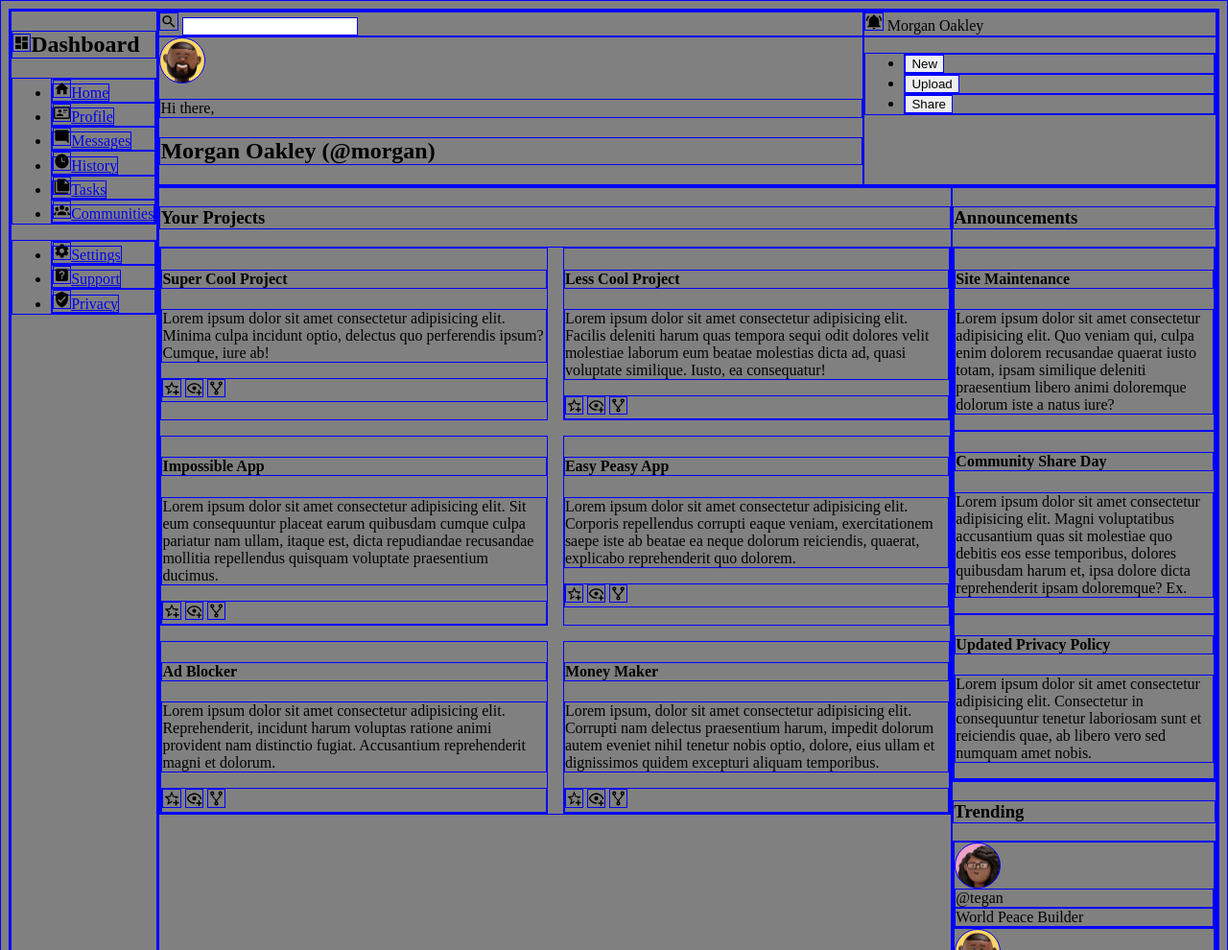
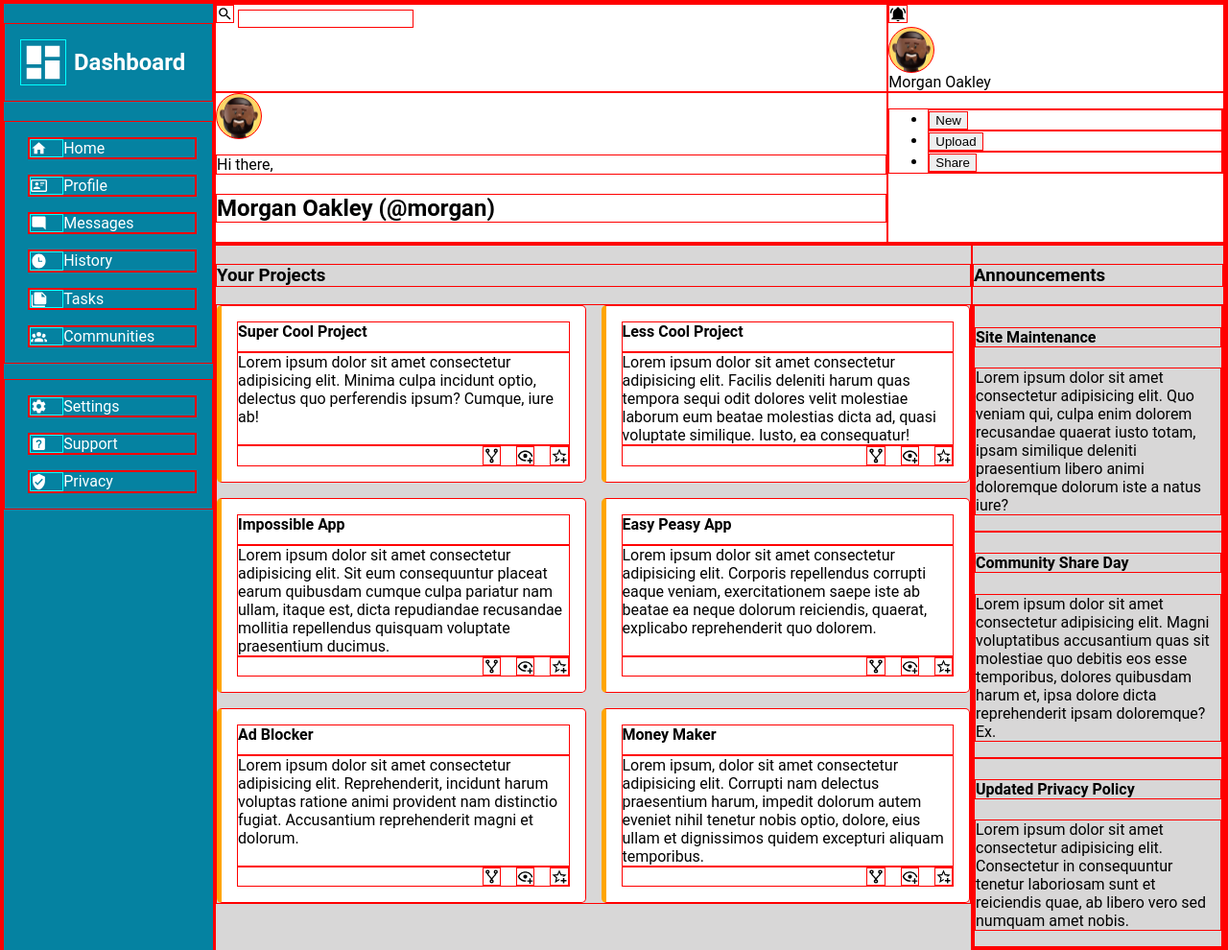
Before and after one commit to Robotkio/odin-admin-dashboard, a plain HTML site: page index.htm in a window 1280 px wide. Shown: the top 990 px of the page at 96% size. Drawn offline with Linux system fonts and the light colour scheme.

Commit message:
complete sidebar styling start work on remaining styling

```diff
--- a/index.htm
+++ b/index.htm
@@ -31,6 +31,7 @@
             </div>
             <div class="user-ref">
                 <img src="img/ico/bell-ring.svg" alt="icon" class="icon">
+                <div class="user-icon user1">&nbsp;</div>
                 Morgan Oakley
             </div>
             <div class="user-title">
--- a/style.css
+++ b/style.css
@@ -1,10 +1,13 @@
 * {
     box-sizing: border-box;
-    border: 1px solid blue;
+    border: 1px solid red;
 }
 
 body {
     background-color: grey;
+    font-family: Roboto, sans-serif;
+    padding: 0;
+    margin: 0;
 }
 
 .user-icon {
@@ -26,6 +29,7 @@ body {
 
 .container {
     display: grid;
+    grid-template-columns: minmax(220px, 1fr) 5fr;
     grid-template-areas:
     "sidebar header"
     "sidebar content";
@@ -33,12 +37,48 @@ body {
 
 .sidebar {
     grid-area: sidebar;
+    background-color: rgb(5, 130, 161);
+    color: white;
+}
+
+.sidebar .icon {
+    filter: invert(100%);
+    padding-right: 1rem;
+}
+
+.sidebar h2 {
+    display: flex;
+    align-items: center;
+    padding: 1rem;
+}
+
+.sidebar h2 .icon {
+    width: 3rem;
+    height: 3rem;
+    padding: 0;
+    margin-right: 0.5rem;
+}
+
+.sidebar a {
+    display: flex;
+    align-items: center;
+    text-decoration: none;
+    color: white;
+}
+
+.sidebar ul {
+    list-style: none;
+    padding: 1rem;
+    padding-left: 1.5rem;
+    display: grid;
+    gap: 1rem;
 }
 
 .header {
     grid-area: header;
     display: grid;
     grid-template-columns: 2fr 1fr;
+    background-color: white;
 }
 
 .content {
@@ -49,6 +89,8 @@ body {
     grid-template-areas:
         "projects announcements"
         "projects trending";
+
+    background-color: rgb(216, 215, 215);
 }
 
 .your-projects {
@@ -58,7 +100,32 @@ body {
 .project-cards {
     display: grid;
     grid-template-columns: 1fr 1fr;
+    grid-template-rows: repeat( minmax(500px, 1fr));
     gap: 1rem;
+}
+
+.project-cards .card {
+    background-color: white;
+    border-left: 5px solid orange;
+    border-radius: 5px;
+    display: grid;
+    grid-template-rows: 2rem 1fr;
+    padding: 1rem;
+}
+
+.project-cards p{
+    margin: 0;
+}
+
+.project-cards h4{
+    margin: 0;
+}
+
+.project-card-icons {
+    display: flex;
+    grid-template-columns: repeat(3, 1.2rem);
+    gap: 1rem;
+    flex-direction: row-reverse;
 }
 
 .announcements {
```
